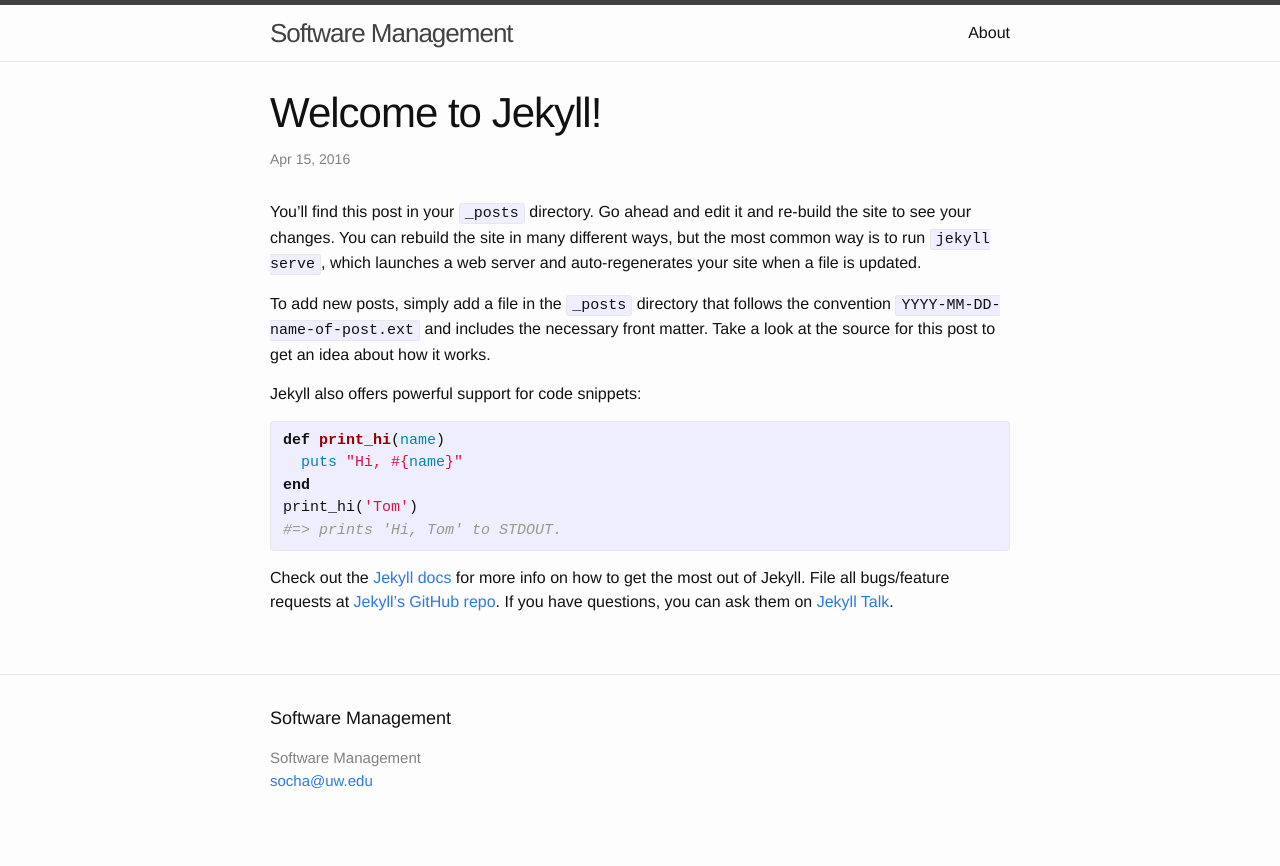
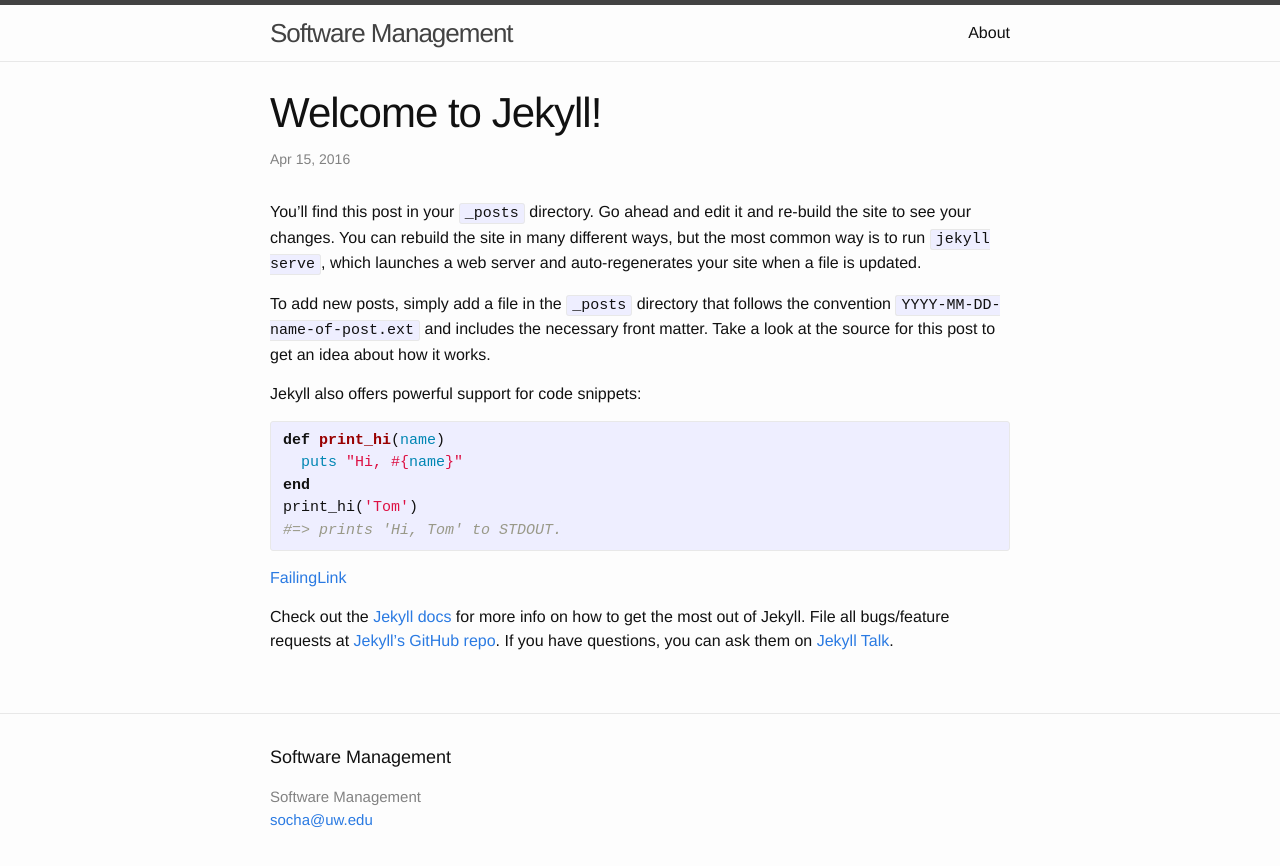
Before and after one commit to css566/css566.github.io, a Jekyll site: the page built from _posts/2016-04-14-welcome-to-jekyll.markdown, in a window 1280 px wide. Shown: the top 866 px of the page. Built offline with Jekyll 4.4.1, drawn with Linux system fonts in a browser that asks for light colours.

Commit message:
Fail the build

```diff
--- a/_posts/2016-04-14-welcome-to-jekyll.markdown
+++ b/_posts/2016-04-14-welcome-to-jekyll.markdown
@@ -18,6 +18,8 @@
 #=> prints 'Hi, Tom' to STDOUT.
 {% endhighlight %}
 
+[FailingLink](http://httpstat.us/404)
+
 Check out the [Jekyll docs][jekyll-docs] for more info on how to get the most out of Jekyll. File all bugs/feature requests at [Jekyll’s GitHub repo][jekyll-gh]. If you have questions, you can ask them on [Jekyll Talk][jekyll-talk].
 
 
```
